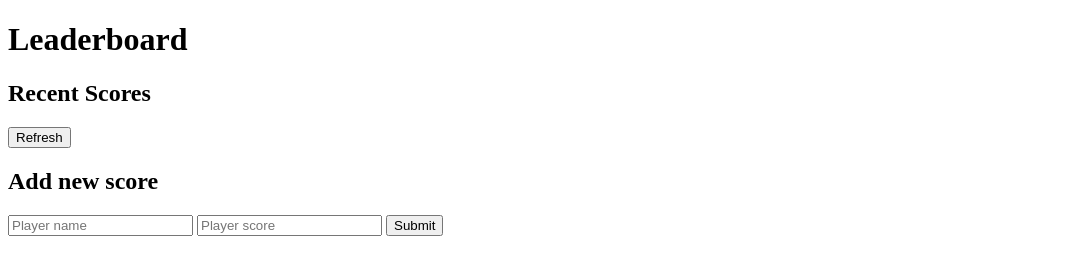
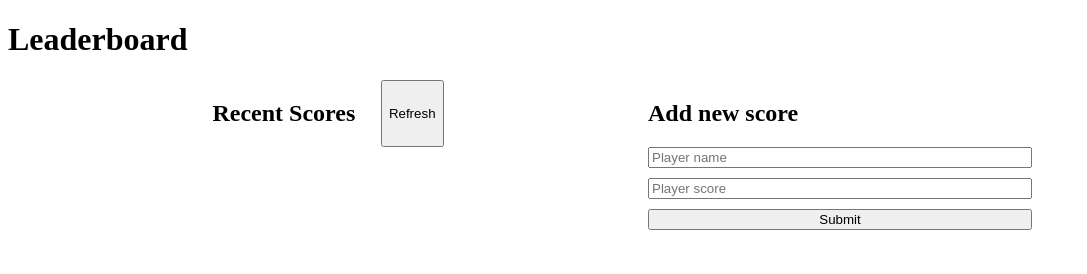
Before and after one commit to Gopxfs/Leaderboard, a website built with webpack: page src/index.html in a window 1280 px wide. Shown: the whole page, without its empty margins (0-1087 px from the left). Built offline with nearby package versions, Linux system fonts and the light colour scheme.

Commit message:
Add basic page styling

```diff
--- a/src/scss/index.scss
+++ b/src/scss/index.scss
@@ -0,0 +1,9 @@
+@import "./partials/recentScores";
+@import "./partials/addNewScore";
+
+main {
+  display: flex;
+  flex-direction: row;
+  gap: 5%;
+  width: 100vw;
+}
--- /dev/null
+++ b/src/scss/partials/_addNewScore.scss
@@ -0,0 +1,11 @@
+#addNewScore {
+  display: flex;
+  flex-direction: column;
+  width: 30%;
+
+  form {
+    display: flex;
+    flex-direction: column;
+    gap: 10px;
+  }
+}
--- /dev/null
+++ b/src/scss/partials/_recentScores.scss
@@ -0,0 +1,11 @@
+#recentScores {
+  width: 40%;
+  margin-left: 5%;
+
+  div {
+    display: flex;
+    flex-direction: row;
+    gap: 5%;
+    justify-content: center;
+  }
+}
```
Also changed, not shown: src/scss/index.css, src/scss/utilities/_variables.scss (added), 1 other file.
